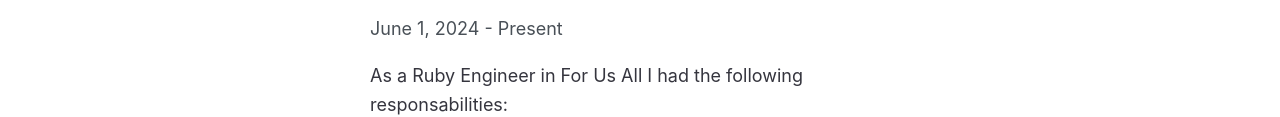
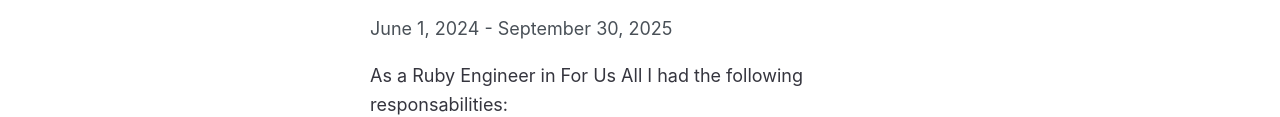
Before and after one commit to estebansa19/estebansa19.github.io, an Astro site: page /jobs/for-us-all in a window 1280 px wide. Shown: the part 551-668 px from the top of the page. Built offline with nearby package versions, Linux system fonts and the light colour scheme; Astro itself is replaced by a stand-in of ours.

Commit message:
fix: update For Us All end date
Set end date to September 2025 now that Recurly is the current job.

```diff
--- a/src/content/jobs/for-us-all.md
+++ b/src/content/jobs/for-us-all.md
@@ -1,7 +1,7 @@
 ---
 title: 'Senior Ruby Engineer - For Us All'
 date_start: '2024-06-01'
-date_end: 'present'
+date_end: '2025-09-30'
 ---
 
 As a Ruby Engineer in For Us All I had the following responsabilities:
```
